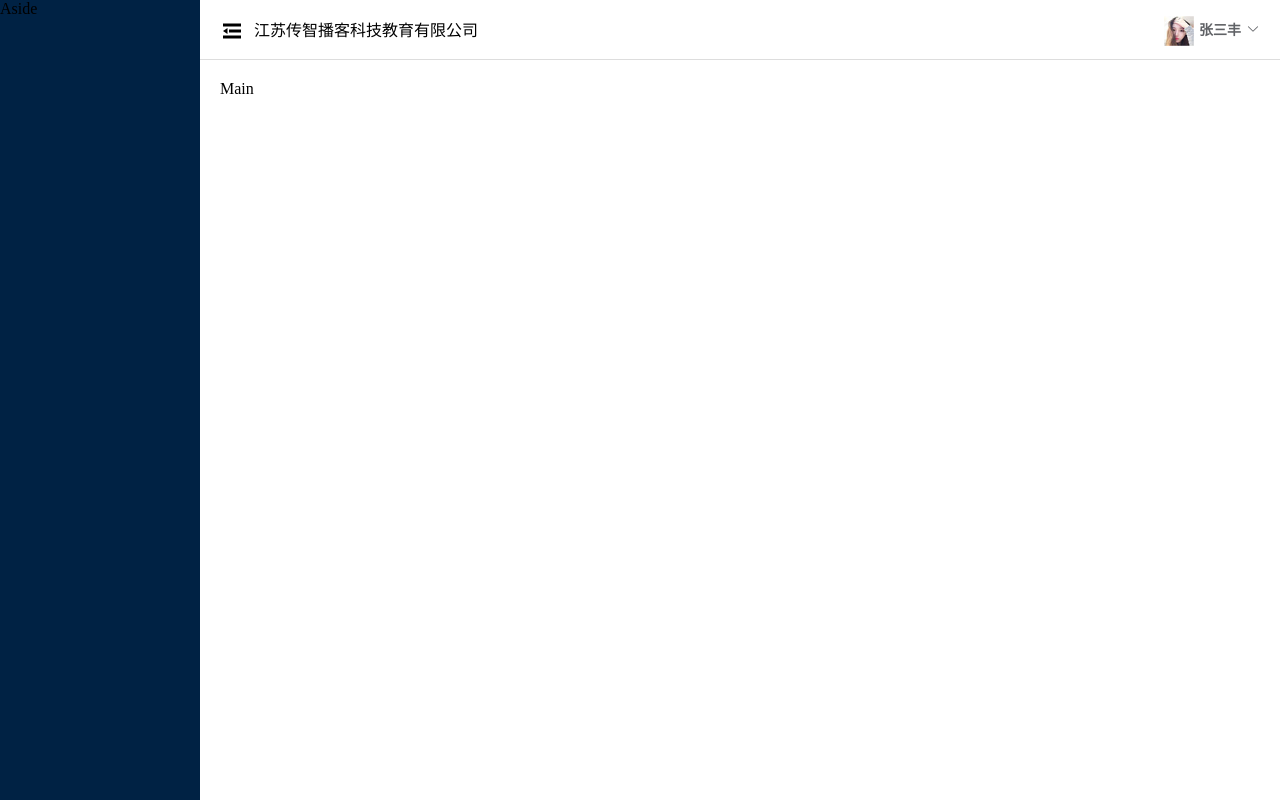
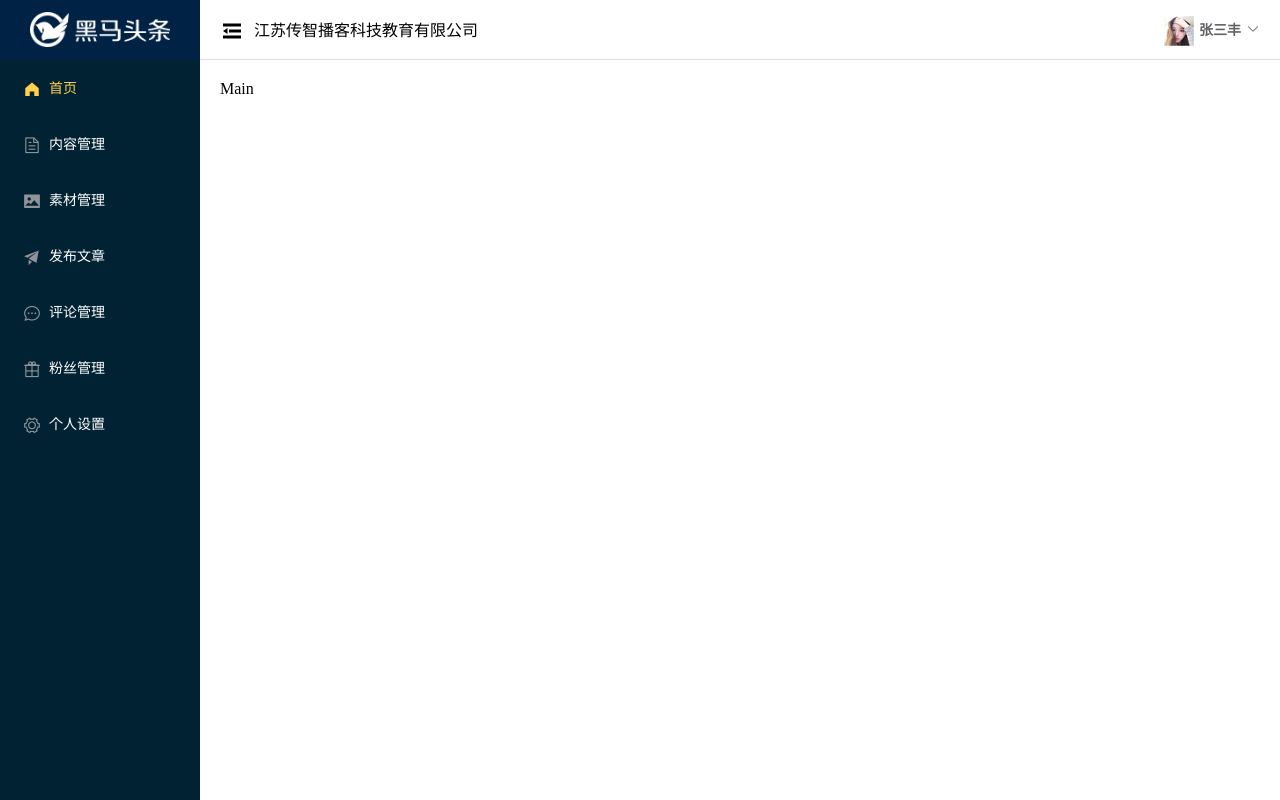
Before and after one commit to fengzhuo-FZ/hm-ttiao-pc, a Vue app: page /#/ in a window 1280 px wide. Built offline with nearby package versions, Linux system fonts and the light colour scheme.

Commit message:
首页模块-基础布局-侧边栏内容

```diff
--- a/src/views/Home.vue
+++ b/src/views/Home.vue
@@ -2,7 +2,47 @@
   <!-- 全屏容器 -->
   <el-container class="home-container">
     <!-- 侧边栏 -->
-    <el-aside class="my-aside" width="200px">Aside</el-aside>
+    <el-aside class="my-aside" width="200px">
+      <!-- logo -->
+      <div class="logo"></div>
+      <!-- 导航菜单 -->
+      <el-menu
+        style="border-right:none"
+        default-active="1"
+        background-color="#002233"
+        text-color="#fff"
+        active-text-color="#ffd04b"
+      >
+        <el-menu-item index="1">
+          <i class="el-icon-s-home"></i>
+          <span slot="title">首页</span>
+        </el-menu-item>
+        <el-menu-item index="2">
+          <i class="el-icon-document"></i>
+          <span slot="title">内容管理</span>
+        </el-menu-item>
+        <el-menu-item index="3">
+          <i class="el-icon-picture"></i>
+          <span slot="title">素材管理</span>
+        </el-menu-item>
+        <el-menu-item index="4">
+          <i class="el-icon-s-promotion"></i>
+          <span slot="title">发布文章</span>
+        </el-menu-item>
+        <el-menu-item index="5">
+          <i class="el-icon-chat-dot-round"></i>
+          <span slot="title">评论管理</span>
+        </el-menu-item>
+        <el-menu-item index="6">
+          <i class="el-icon-present"></i>
+          <span slot="title">粉丝管理</span>
+        </el-menu-item>
+        <el-menu-item index="7">
+          <i class="el-icon-setting"></i>
+          <span slot="title">个人设置</span>
+        </el-menu-item>
+      </el-menu>
+    </el-aside>
     <!-- 右侧主体 -->
     <el-container>
       <!-- 头部内容 -->
@@ -46,7 +86,13 @@
   width: 100%;
   height: 100%;
   .my-aside {
-    background: #002244;
+    background: #002233;
+    .logo {
+      width: 100%;
+      height: 60px;
+      background: #002244 url(../assets/logo_admin.png) no-repeat center / 140px
+        auto;
+    }
   }
   .my-header {
     border-bottom: 1px solid #ddd;
```
